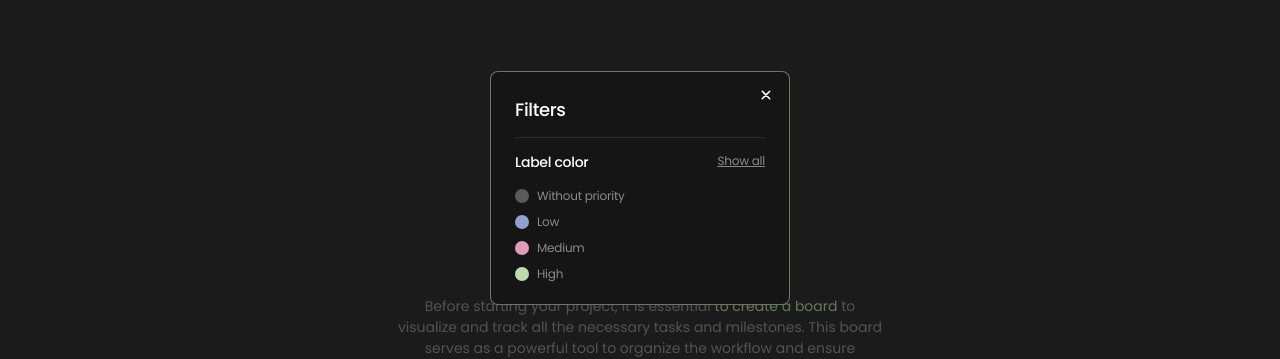
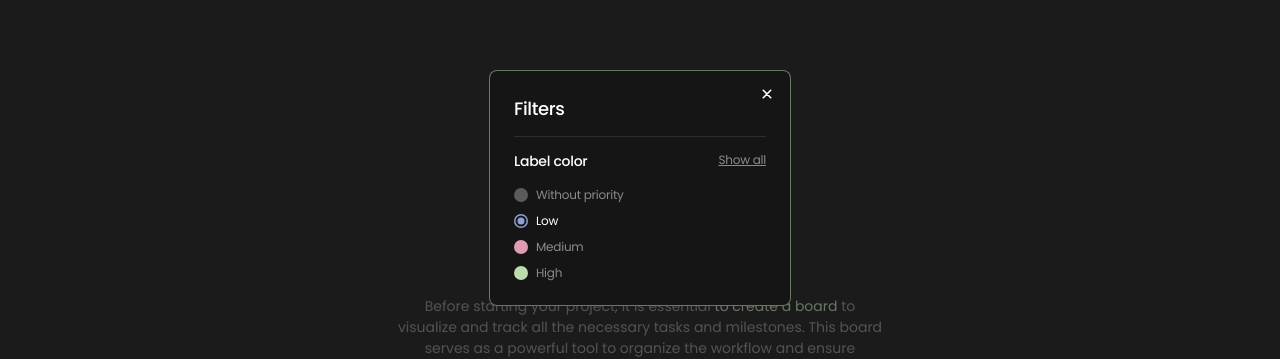
Before and after one commit to MSAnnaM/frontend-project, a React (Create React App) app: page /frontend-project/home in a window 1280 px wide. Both pictures are taken after a click on the button "Filters". Shown: the part 212-571 px from the top of the page. Built offline with nearby package versions, Linux system fonts and the light colour scheme.

Commit message:
fix filter modal

```diff
--- a/src/components/ScreensPage/Filter/Filter.jsx
+++ b/src/components/ScreensPage/Filter/Filter.jsx
@@ -4,20 +4,23 @@ import css from './Filter.module.css';
 const Filter = ({ openModal }) => {
   //?????????????????????
 
-  const currentFilter = '';
+  const currentFilter = 'Low';
+
+  const handleChangeFilter = e => {
+    openModal();
+  };
 
   return (
-    <>
+    <div className={css.filter_container}>
       <h2 className={css.title}>Filters</h2>
 
-      <div className={css.filter_container}>
+      <div className={css.filter_wrapper}>
         <Formik
           initialValues={{
             filter: currentFilter,
           }}
-          onChange={''}
         >
-          <Form className={css.filter}>
+          <Form className={css.filter} onChange={handleChangeFilter}>
             <div role="group" className={css.radio}>
               <h3 className={css.filter_title}>Label color</h3>
 
@@ -90,7 +93,7 @@ const Filter = ({ openModal }) => {
           </Form>
         </Formik>
       </div>
-    </>
+    </div>
   );
 };
 
--- a/src/components/ScreensPage/Filter/Filter.module.css
+++ b/src/components/ScreensPage/Filter/Filter.module.css
@@ -4,6 +4,11 @@
   --filter-showall-btn-color: #ffffff80;
   --filter-showall-btn-hover: #9dc888;
   --filter-bg: #161616;
+}
+
+.filter_container {
+  width: 252px;
+  height: 186px;
 }
 
 .title {
@@ -15,7 +20,7 @@
   margin-bottom: 14px;
 }
 
-.filter_container {
+.filter_wrapper {
   border-top: 1px solid var(--filter-underline-color);
   padding-top: 14px;
 }
--- a/src/components/UI/Modals/Modal/Modal.module.css
+++ b/src/components/UI/Modals/Modal/Modal.module.css
@@ -23,8 +23,8 @@
   top: 50%;
   left: 50%;
   transform: translate(-50%, -50%);
-  width: 300px;
-  height: 234px;
+  max-width: 400px;
+  /* height: 234px; */
   border-radius: 8px;
   background-color: var(--modal-bg-color);
   padding: 24px;
@@ -44,7 +44,6 @@
 
 .icon {
   transform: rotate(45deg);
-
   width: 18px;
   height: 18px;
   stroke: currentColor;
--- a/src/pages/ScreensPage.jsx
+++ b/src/pages/ScreensPage.jsx
@@ -24,10 +24,6 @@ const ScreensPage = () => {
           children={<Filter openModal={setOpenFilter} />}
           openModal={setOpenFilter}
         />
-        // <BasicModal
-        //   children={<Filter openModal={setOpenFilter} />}
-        //   openModal={setOpenFilter}
-        // />
       )}
       <div className={css.wrapper}>
         {<h2 className={css.title}>{board && 'Board Title'}</h2>}
```
